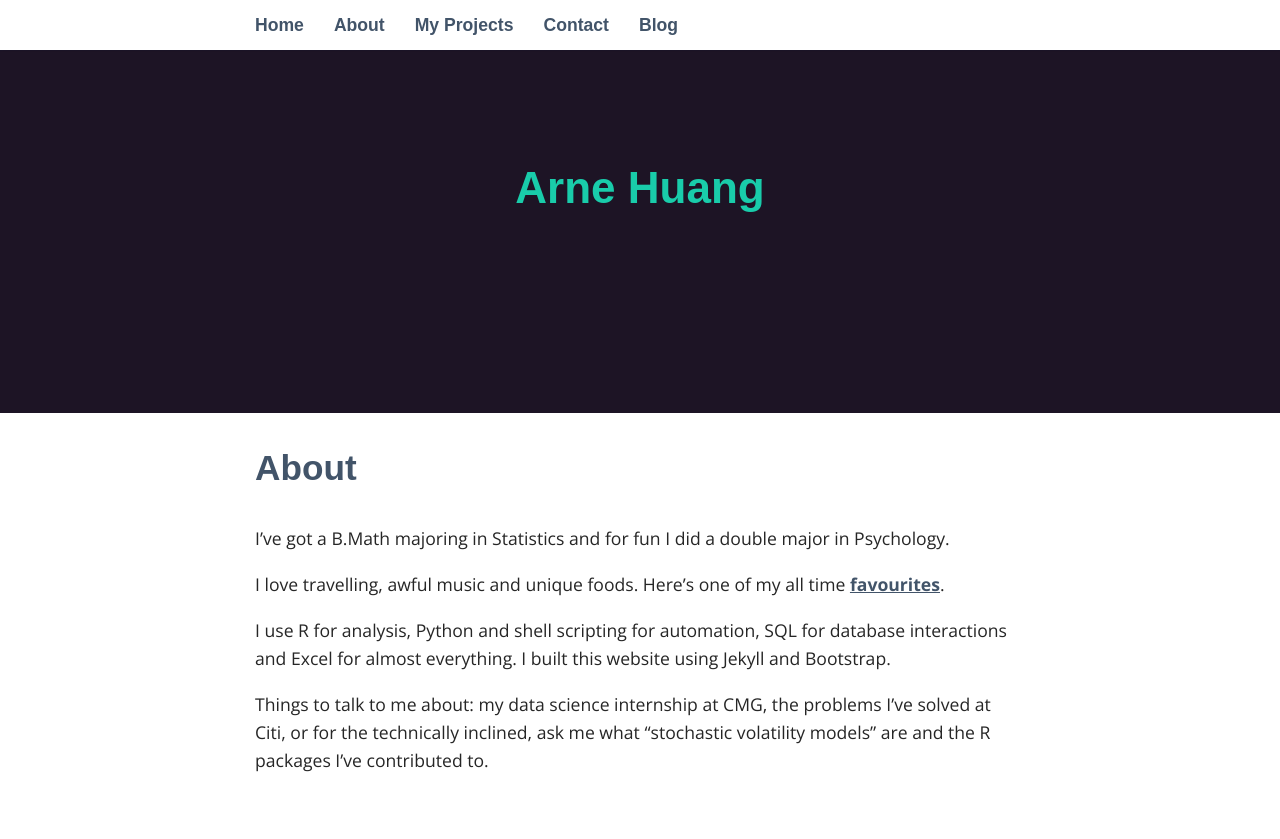
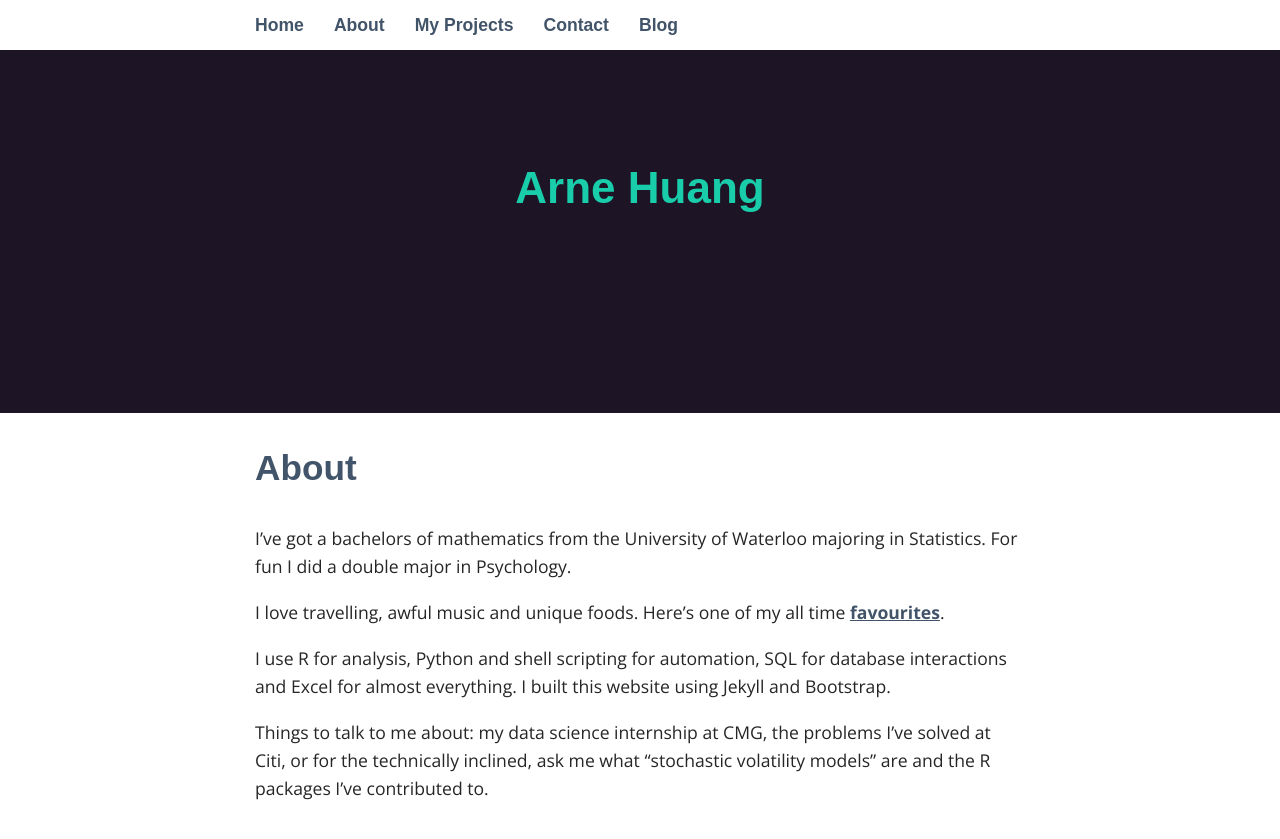
Before and after one commit to arnehuang/arnehuang.github-io, a Jekyll site: the page built from _pages/02_about.md, in a window 1280 px wide and 900 px high, scrolled down 87 px. Shown: the top 839 px of the window. Built offline with Jekyll 4.4.1, drawn with Linux system fonts in a browser that asks for light colours; some web fonts are replaced.

Commit message:
Update 02_about.md

```diff
--- a/_pages/02_about.md
+++ b/_pages/02_about.md
@@ -3,7 +3,7 @@ layout: page
 title: About
 permalink: /about/
 ---
-  I've got a B.Math majoring in Statistics and for fun I did a double major in Psychology.
+  I've got a bachelors of mathematics from the University of Waterloo majoring in Statistics. For fun I did a double major in Psychology.
 
   I love travelling, awful music and unique foods. Here's one of my all time <a href=" https://www.youtube.com/watch?v=iq_d8VSM0nw">favourites</a>.
 
```
